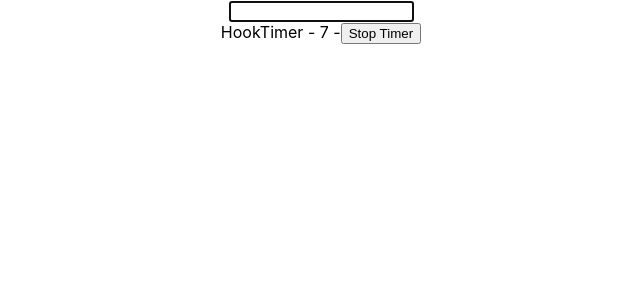
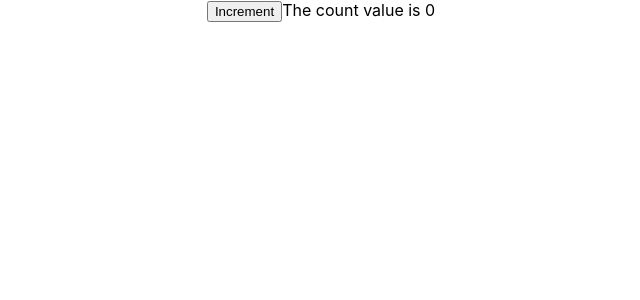
Before and after one commit to MohJamal/React-TypeScript, a React (Create React App) app: page / in a window 1280 px wide. Shown: the top 300 px of the page, without its empty margins (319-959 px from the left). Built offline with nearby package versions, Linux system fonts and the light colour scheme.

Commit message:
17 - Class Component part1

```diff
--- a/src/App.tsx
+++ b/src/App.tsx
@@ -1,13 +1,10 @@
-import { DomRef } from "./components/refs/DomRef";
-import { MutableRef } from "./components/refs/MutableRef";
-
+import { Counter } from "./components/class/Counter";
 import "./App.css";
 
 function App() {
   return (
     <div className="App">
-      <DomRef />
-      <MutableRef />
+      <Counter message="The count value is " />
     </div>
   );
 }
--- /dev/null
+++ b/src/components/class/Counter.jsx
@@ -0,0 +1,21 @@
+import { Component } from "react";
+
+/** The count value is 5 */
+export class Counter extends Component {
+  state = {
+    count: 0,
+  };
+
+  handleClick = () => {
+    this.setState((prevState) => ({ count: prevState.count + 1 }));
+  };
+
+  render() {
+    return (
+      <div>
+        <button onClick={this.handleClick}>Increment</button>
+        {this.props.message} {this.state.count}
+      </div>
+    );
+  }
+}
```
